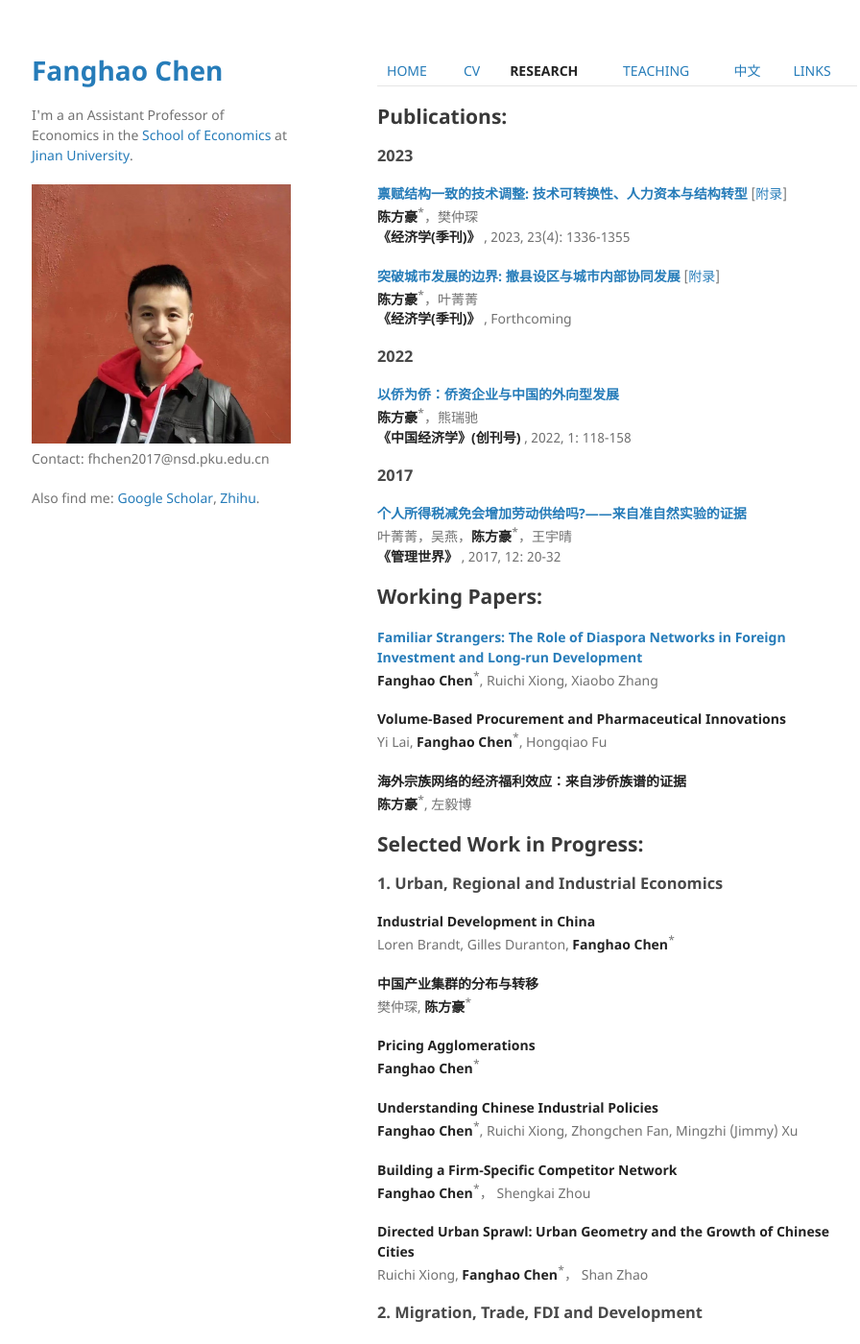
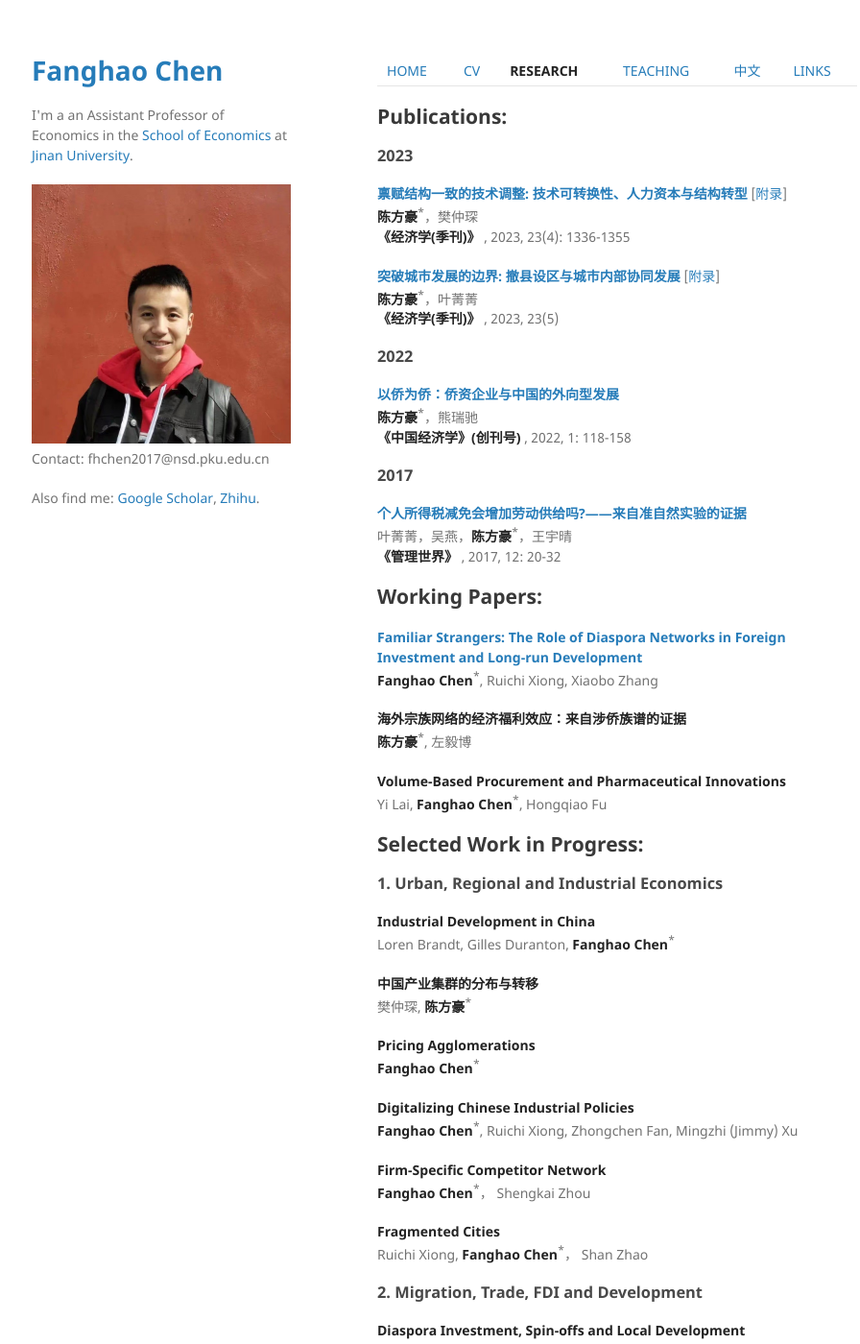
Before and after one commit to FanghaoChen/homepage, a Jekyll site: the page built from research.md, in a window 1280 px wide and 1400 px high. Shown: the whole window at 96% size, without its empty margins (177-1073 px from the left). Built offline with Jekyll 4.4.1, drawn with Linux system fonts in a browser that asks for light colours.

Commit message:
Update research.md

```diff
--- a/research.md
+++ b/research.md
@@ -14,7 +14,7 @@ layout: default
 
 **[突破城市发展的边界: 撤县设区与城市内部协同发展](./assets/annex_draft_221027.pdf)** [[附录](./assets/annex_appendix_221027.pdf)] <br/>
 **陈方豪**<sup>*</sup>，叶菁菁 <br/>
-**《经济学(季刊)》** , Forthcoming
+**《经济学(季刊)》** , 2023, 23(5)
 
 ### 2022 ###
 
@@ -33,11 +33,11 @@ layout: default
 **[Familiar Strangers: The Role of Diaspora Networks in Foreign Investment and Long-run Development](https://papers.ssrn.com/sol3/papers.cfm?abstract_id=4004159)** <br/>
 **Fanghao Chen**<sup>*</sup>, Ruichi Xiong, Xiaobo Zhang
 
+**海外宗族网络的经济福利效应：来自涉侨族谱的证据** <br/>
+**陈方豪**<sup>*</sup>, 左毅博
+
 **Volume-Based Procurement and Pharmaceutical Innovations** <br/>
 Yi Lai, **Fanghao Chen**<sup>*</sup>, Hongqiao Fu
-
-**海外宗族网络的经济福利效应：来自涉侨族谱的证据** <br/>
-**陈方豪**<sup>*</sup>, 左毅博
 
 ## Selected Work in Progress:
 
@@ -52,13 +52,13 @@ Loren Brandt, Gilles Duranton, **Fanghao Chen**<sup>*</sup>
 **Pricing Agglomerations**  <br/>
 **Fanghao Chen**<sup>*</sup>
 
-**Understanding Chinese Industrial Policies** <br/>
+**Digitalizing Chinese Industrial Policies** <br/>
 **Fanghao Chen**<sup>*</sup>, Ruichi Xiong, Zhongchen Fan, Mingzhi (Jimmy) Xu
 
-**Building a Firm-Specific Competitor Network** <br/>
+**Firm-Specific Competitor Network** <br/>
 **Fanghao Chen**<sup>*</sup>， Shengkai Zhou
 
-**Directed Urban Sprawl: Urban Geometry and the Growth of Chinese Cities** <br/>
+**Fragmented Cities** <br/>
 Ruichi Xiong, **Fanghao Chen**<sup>*</sup>， Shan Zhao
 
 ### 2. Migration, Trade, FDI and Development ###
```
